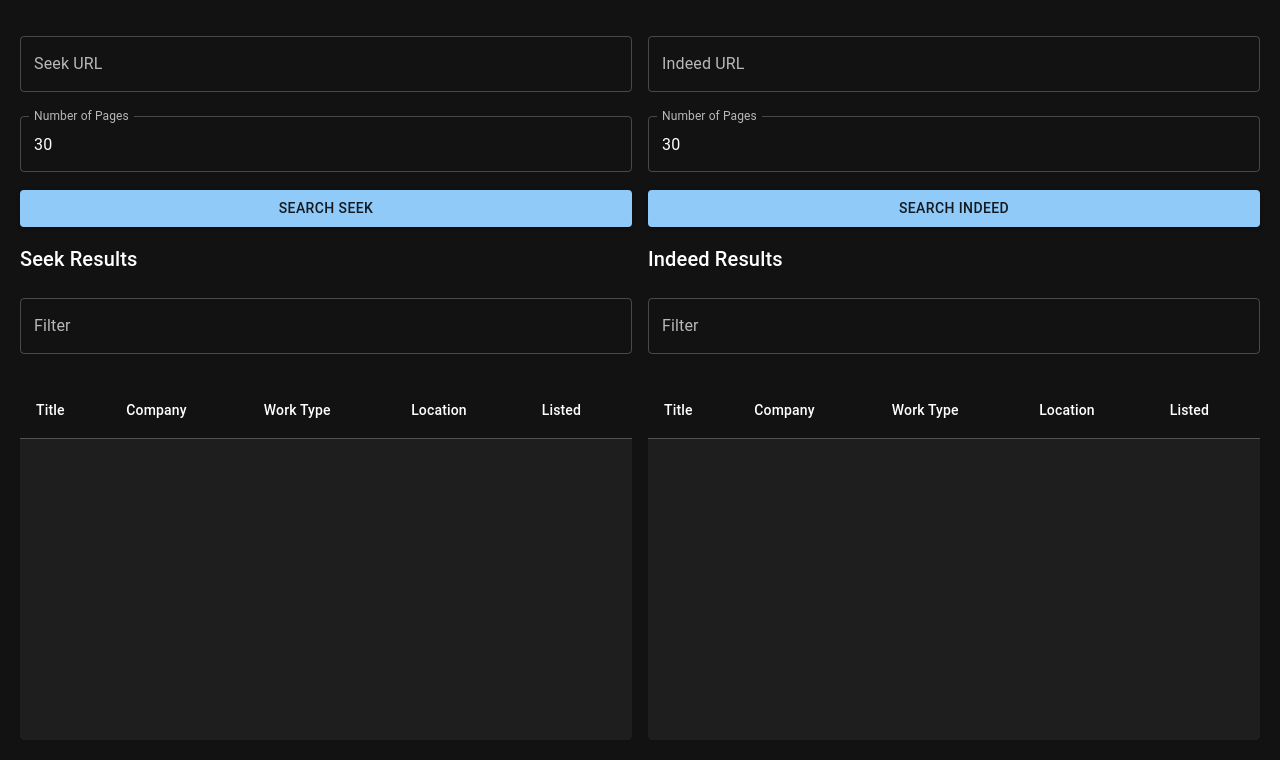
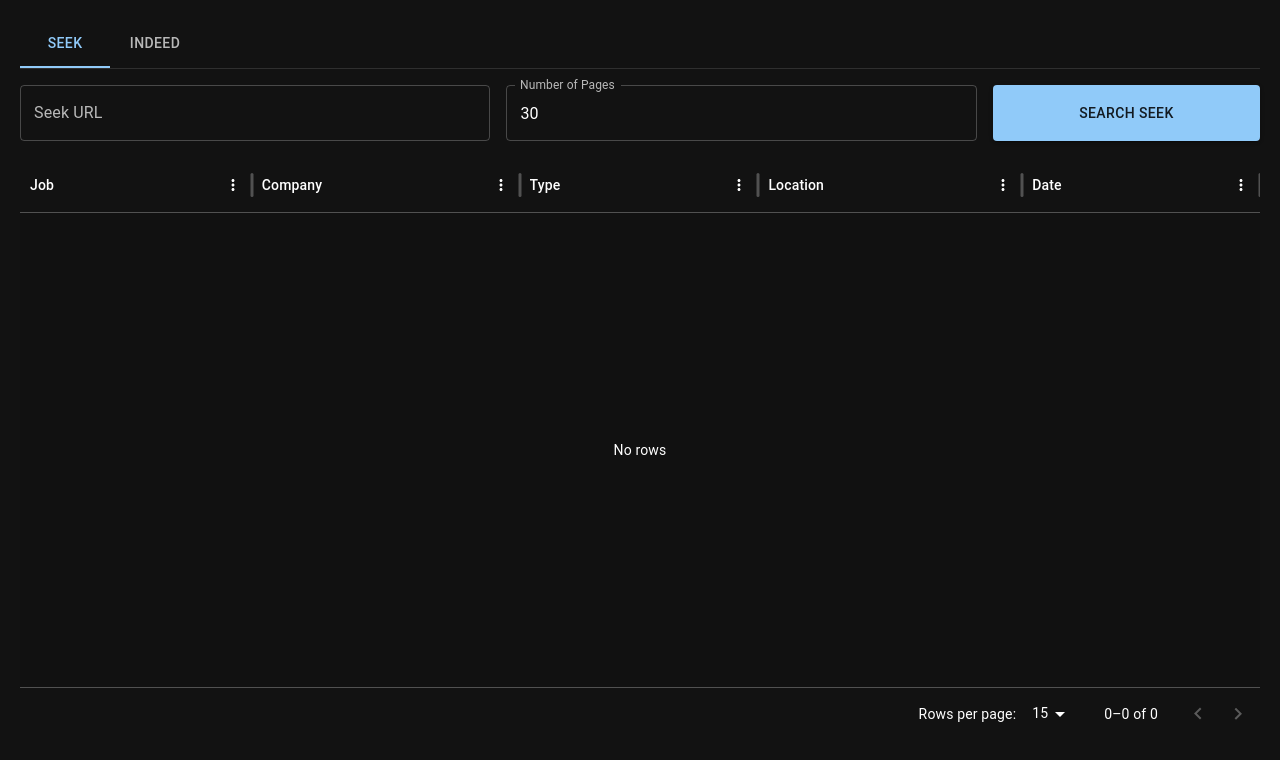
Before and after one commit to Cxmrykk/Seek-Indeed-GUI, a React (Vite) app: page / in a window 1280 px wide. Shown: the top 760 px of the page. Built offline with nearby package versions, Linux system fonts and the light colour scheme.

Commit message:
Use DataGrid

```diff
--- a/package.json
+++ b/package.json
@@ -15,6 +15,7 @@
     "@emotion/react": "^11.13.3",
     "@emotion/styled": "^11.13.0",
     "@mui/material": "^6.1.7",
+    "@mui/x-data-grid": "^7.22.2",
     "concurrently": "^8.2.2",
     "date-fns": "^4.1.0",
     "react": "^18.3.1",
--- a/src/components/JobSearch.tsx
+++ b/src/components/JobSearch.tsx
@@ -3,44 +3,96 @@
     Box,
     TextField,
     Button,
-    TableContainer,
-    Table,
-    TableHead,
-    TableRow,
-    TableCell,
-    TableBody,
-    Paper,
     CircularProgress,
     Typography,
+    Tabs,
+    Tab,
 } from '@mui/material';
+import { DataGrid, GridColDef } from '@mui/x-data-grid';
 import { SeekJob } from '../utils/Seek';
 import { IndeedJob } from '../utils/Indeed';
 import { fetchSeekJobs, fetchIndeedJobs } from '../utils/JobUtils';
 
 interface JobSearchProps { }
 
-type Job = SeekJob | IndeedJob;
+type SeekJobDisplay = {
+    id: string,
+    title: string,
+    company: string,
+    workTypes: string,
+    locations: string,
+    listingDate: Date
+}
+
+type IndeedJobDisplay = {
+    id: string,
+    title: string,
+    company: string,
+    workType: string,
+    location: string,
+    createDate: Date
+}
+
+const seekColumns: GridColDef[] = [
+    { field: 'title', headerName: 'Job' },
+    { field: 'company', headerName: 'Company' },
+    { field: 'workTypes', headerName: 'Type' },
+    { field: 'locations', headerName: 'Location' },
+    { field: 'listingDate', headerName: 'Date', type: 'dateTime' },
+];
+
+const indeedColumns: GridColDef[] = [
+    { field: 'title', headerName: 'Job' },
+    { field: 'company', headerName: 'Company' },
+    { field: 'workType', headerName: 'Type' },
+    { field: 'location', headerName: 'Location' },
+    { field: 'createDate', headerName: 'Date', type: 'dateTime' },
+];
+
+
+const formatSeekJob: (job: SeekJob) => SeekJobDisplay = (job) => {
+    return {
+        id: job.id,
+        title: job.title,
+        company: job.company,
+        workTypes: job.workTypes.join(", "),
+        locations: job.locations.map(i => i.label).join(", "),
+        listingDate: new Date(job.listingDate)
+    };
+};
+
+const formatIndeedJob: (job: IndeedJob) => IndeedJobDisplay = (job) => {
+    return {
+        id: job.id,
+        title: job.title,
+        company: job.company,
+        workType: job.workType,
+        location: job.location,
+        createDate: new Date(job.createDate)
+    };
+};
+
+const paginationModel = { page: 0, pageSize: 15 };
 
 const JobSearch: React.FC<JobSearchProps> = () => {
+    const [currentTab, setCurrentTab] = useState(0);
     const [seekUrl, setSeekUrl] = useState('');
     const [indeedUrl, setIndeedUrl] = useState('');
     const [numPages, setNumPages] = useState(30);
-    const [seekJobs, setSeekJobs] = useState<SeekJob[]>([]);
-    const [indeedJobs, setIndeedJobs] = useState<IndeedJob[]>([]);
+    const [seekJobs, setSeekJobs] = useState<SeekJobDisplay[]>([]);
+    const [indeedJobs, setIndeedJobs] = useState<IndeedJobDisplay[]>([]);
     const [seekLoading, setSeekLoading] = useState(false);
     const [indeedLoading, setIndeedLoading] = useState(false);
     const [seekError, setSeekError] = useState<string | null>(null);
     const [indeedError, setIndeedError] = useState<string | null>(null);
-    const [seekFilterText, setSeekFilterText] = useState('');
-    const [indeedFilterText, setIndeedFilterText] = useState('');
-
 
     const handleSeekSearch = async () => {
         setSeekLoading(true);
         setSeekError(null);
         try {
             const fetchedJobs = await fetchSeekJobs(seekUrl, numPages);
-            setSeekJobs(fetchedJobs);
+            const jobsFormatted = fetchedJobs.map(job => formatSeekJob(job));
+            setSeekJobs(jobsFormatted);
         } catch (err: any) {
             setSeekError(err.message);
         } finally {
@@ -53,8 +105,8 @@
         setIndeedError(null);
         try {
             const fetchedJobs = await fetchIndeedJobs(indeedUrl, numPages);
-            console.log(fetchedJobs);
-            setIndeedJobs(fetchedJobs);
+            const jobsFormatted = fetchedJobs.map(job => formatIndeedJob(job));
+            setIndeedJobs(jobsFormatted);
         } catch (err: any) {
             setIndeedError(err.message);
         } finally {
@@ -62,116 +114,112 @@
         }
     };
 
-    const filteredSeekJobs = seekJobs.filter((job) =>
-        job.title.toLowerCase().includes(seekFilterText.toLowerCase())
-    );
-
-    const filteredIndeedJobs = indeedJobs.filter((job) =>
-        job.title.toLowerCase().includes(indeedFilterText.toLowerCase())
-    );
-
-
-    const renderJobTable = (jobs: Job[], filterText: string, setFilterText: (text: string) => void, loading: boolean, error: string | null, title: string) => (
+    const renderJobTable = (columns: GridColDef[], rows: object[], loading: boolean, error: string | null) => (
         <Box sx={{ display: 'flex', flexDirection: 'column', height: '100%' }}>
-            <Typography variant="h6" component="h2" gutterBottom>{title}</Typography>
-            <TextField
-                label="Filter"
-                value={filterText}
-                onChange={(e) => setFilterText(e.target.value)}
-                fullWidth
-                margin="normal"
-            />
             {loading && <CircularProgress sx={{ marginTop: '20px' }} />}
             {error && <Typography color="error" sx={{ marginTop: '10px' }}>{error}</Typography>}
-            <TableContainer component={Paper} sx={{ flexGrow: 1, marginTop: '20px', overflowY: 'auto' }}>
-                <Table stickyHeader aria-label="job results">
-                    <TableHead>
-                        <TableRow>
-                            <TableCell>Title</TableCell>
-                            <TableCell>Company</TableCell>
-                            <TableCell>Work Type</TableCell>
-                            <TableCell>Location</TableCell>
-                            <TableCell>Listed</TableCell>
-                        </TableRow>
-                    </TableHead>
-                    <TableBody>
-                        {jobs.filter((job) => job.title.toLowerCase().includes(filterText.toLowerCase())).map((job) => (
-                            <TableRow key={job.id}>
-                                <TableCell>{job.title}</TableCell>
-                                <TableCell>{job.company}</TableCell>
-                                {/* Indeed Worktype */}
-                                {'workType' in job && (
-                                    <TableCell>{job.workType}</TableCell>
-                                )}
-                                {/* Seek Worktypes */}
-                                {'workTypes' in job && (
-                                    <TableCell>{job.workTypes.join(", ")}</TableCell>
-                                )}
-                                {/* Indeed Location */}
-                                {'location' in job && (
-                                    <TableCell>{job.location}</TableCell>
-                                )}
-                                {/* Seek Locations */}
-                                {'locations' in job && (
-                                    <TableCell>{job.locations.map(i => i.label).join(", ")}</TableCell>
-                                )}
-                                <TableCell>{job.listed}</TableCell>
-                            </TableRow>
-                        ))}
-                    </TableBody>
-                </Table>
-            </TableContainer>
+            <DataGrid
+                rows={rows}
+                columns={columns}
+                initialState={{ pagination: { paginationModel } }}
+                pageSizeOptions={[5, 10, 15]}
+                autosizeOnMount={true}
+                autosizeOptions={{ expand: true }}
+                sx={{ border: 0 }}
+            />
         </Box>
     );
 
+    const handleTabChange = (_event: React.SyntheticEvent, newValue: number) => {
+        setCurrentTab(newValue);
+    };
+
     return (
-        <Box sx={{ display: 'flex', height: 'calc(100vh - 40px)', padding: '20px' }}>
-            <Box sx={{ display: 'flex', width: '50%', flexDirection: 'column', pr: 1 }}>
+        <Box sx={{ display: 'flex', flexDirection: 'column', height: 'calc(100vh - 40px)', padding: '20px' }}>
+            <Tabs value={currentTab} onChange={handleTabChange} sx={{ borderBottom: 1, borderColor: 'divider' }}>
+                <Tab label="Seek" />
+                <Tab label="Indeed" />
+            </Tabs>
+
+            {currentTab === 0 && (
+                <Box sx={{ display: 'flex', flexDirection: 'column', flexGrow: 1, mt: 2 }}>
+                    <Box sx={{
+                        display: 'flex',
+                        flexDirection: 'row',
+                        gap: 2,
+                        alignItems: 'center'
+                    }}>
                         <TextField
                             label="Seek URL"
                             value={seekUrl}
                             onChange={(e) => setSeekUrl(e.target.value)}
-                    fullWidth
-                    margin="normal"
+                            sx={{ flex: 2 }}
                         />
                         <TextField
                             label="Number of Pages"
                             type="number"
                             value={numPages}
                             onChange={(e) => setNumPages(parseInt(e.target.value, 10))}
-                    fullWidth
-                    margin="normal"
+                            sx={{ flex: 2 }}
                         />
-                <Button variant="contained" onClick={handleSeekSearch} disabled={seekLoading} sx={{ marginTop: '10px' }}>
+                        <Button
+                            variant="contained"
+                            onClick={handleSeekSearch}
+                            disabled={seekLoading}
+                            sx={{
+                                flex: 1,
+                                height: 56,
+                                mt: '0px'
+                            }}
+                        >
                             Search Seek
                         </Button>
+                    </Box>
                     <Box sx={{ flexGrow: 1, mt: 2, overflow: 'hidden' }}>
-                    {renderJobTable(filteredSeekJobs, seekFilterText, setSeekFilterText, seekLoading, seekError, "Seek Results")}
+                        {renderJobTable(seekColumns, seekJobs, seekLoading, seekError)}
                     </Box>
                 </Box>
-            <Box sx={{ display: 'flex', width: '50%', flexDirection: 'column', pl: 1 }}>
+            )}
+
+            {currentTab === 1 && (
+                <Box sx={{ display: 'flex', flexDirection: 'column', flexGrow: 1, mt: 2 }}>
+                    <Box sx={{
+                        display: 'flex',
+                        flexDirection: 'row',
+                        gap: 2,
+                        alignItems: 'center'
+                    }}>
                         <TextField
                             label="Indeed URL"
                             value={indeedUrl}
                             onChange={(e) => setIndeedUrl(e.target.value)}
-                    fullWidth
-                    margin="normal"
+                            sx={{ flex: 2 }}
                         />
                         <TextField
                             label="Number of Pages"
                             type="number"
                             value={numPages}
                             onChange={(e) => setNumPages(parseInt(e.target.value, 10))}
-                    fullWidth
-                    margin="normal"
+                            sx={{ flex: 2 }}
                         />
-                <Button variant="contained" onClick={handleIndeedSearch} disabled={indeedLoading} sx={{ marginTop: '10px' }}>
+                        <Button
+                            variant="contained"
+                            onClick={handleIndeedSearch}
+                            disabled={indeedLoading}
+                            sx={{
+                                flex: 1,
+                                height: 56,
+                                mt: '0px'
+                            }}
+                        >
                             Search Indeed
                         </Button>
+                    </Box>
                     <Box sx={{ flexGrow: 1, mt: 2, overflow: 'hidden' }}>
-                    {renderJobTable(filteredIndeedJobs, indeedFilterText, setIndeedFilterText, indeedLoading, indeedError, "Indeed Results")}
+                        {renderJobTable(indeedColumns, indeedJobs, indeedLoading, indeedError)}
                     </Box>
                 </Box>
+            )}
         </Box>
     );
 };
```
Also changed, not shown: 1 other file (tests, documents, lock files or other folders). Lines whose indentation alone changed are shown as unchanged.
